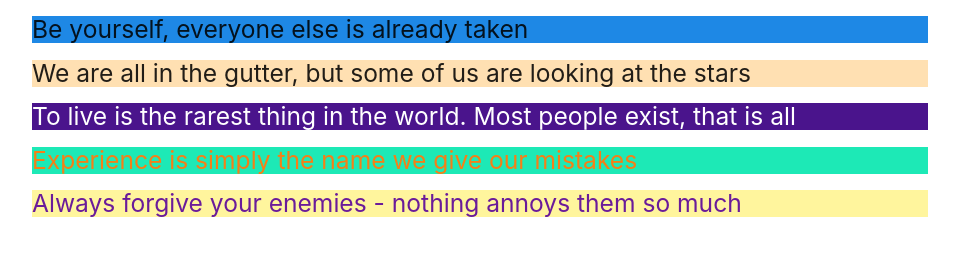
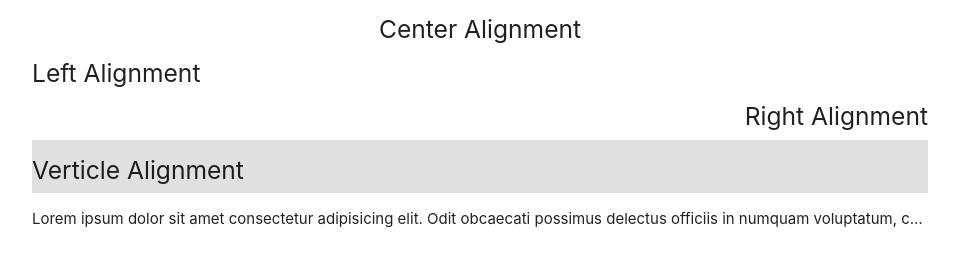
Before and after one commit to nweligalla/Materialize-cheat-sheet, a plain HTML site: page index.html in a window 1280 px wide. Shown: the whole page, without its empty margins (160-1119 px from the left). Drawn offline with nearby package versions, Linux system fonts and the light colour scheme.

Commit message:
materilize aligns and truncate

```diff
--- a/index.html
+++ b/index.html
@@ -15,15 +15,27 @@
 
 <body>
 
-    <div class="container ">
-        <h5 class="blue darken-1">Be yourself, everyone else is already taken</h5>
-        <h5 class="orange lighten-4">We are all in the gutter, but some of us are looking at the stars</h5>
-        <h5 class="purple darken-4 white-text">To live is the rarest thing in the world. Most people exist, that is all
-        </h5>
-        <h5 class="teal darken-2 accent-3 yellow-text text-darken-4">Experience is simply the name we give our mistakes
-        </h5>
-        <h5 class="yellow lighten-3 purple-text text-darken-3">Always forgive your enemies - nothing annoys them so much
-        </h5>
+
+    <div class="container">
+        <h5 class="center-align">Center Alignment</h5>
+        <h5 class="left-align">Left Alignment</h5>
+        <h5 class="right-align">Right Alignment</h5>
+    </div>
+
+    <div class="container grey lighten-2 box valign-wrapper">
+        <h5>Verticle Alignment</h5>
+    </div>
+
+    <div class="container">
+        <p class="truncate">
+            Lorem ipsum dolor sit amet consectetur adipisicing elit. Odit obcaecati possimus delectus officiis in
+            numquam voluptatum, cupiditate suscipit ipsum maxime fugit velit nisi aspernatur itaque blanditiis soluta
+            officia expedita. Iusto? Lorem ipsum dolor sit amet consectetur, adipisicing elit. Excepturi deserunt
+            dignissimos pariatur incidunt quos sunt nesciunt et quisquam repudiandae modi tempore itaque ipsam fuga quo,
+            dolore ex, exercitationem, inventore dicta! Lorem ipsum dolor sit amet consectetur adipisicing elit. Sed
+            expedita, nam alias repellat illum aliquam ducimus eius perspiciatis animi id. Atque doloremque consectetur
+            veniam totam maxime vel, natus optio odio!
+        </p>
     </div>
 
 
```
